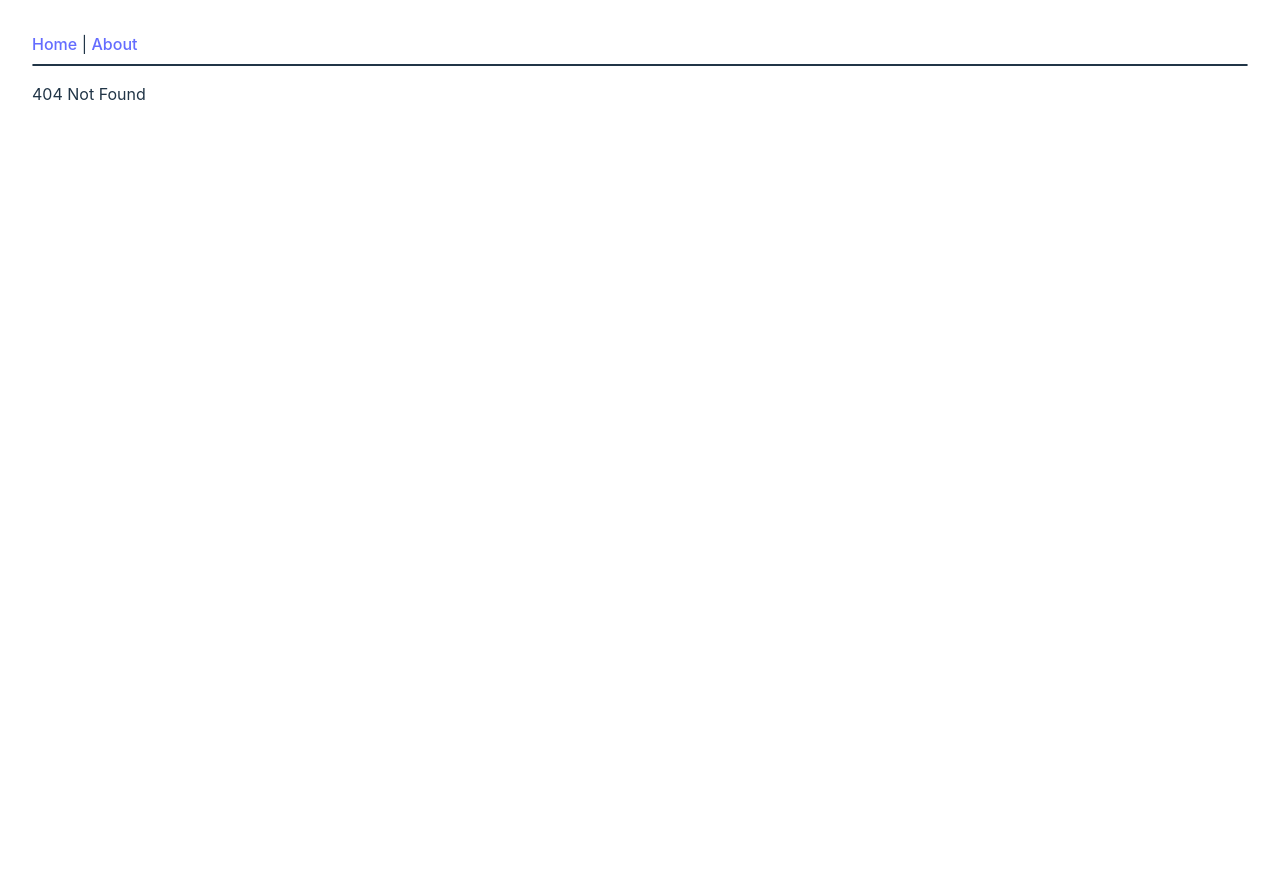
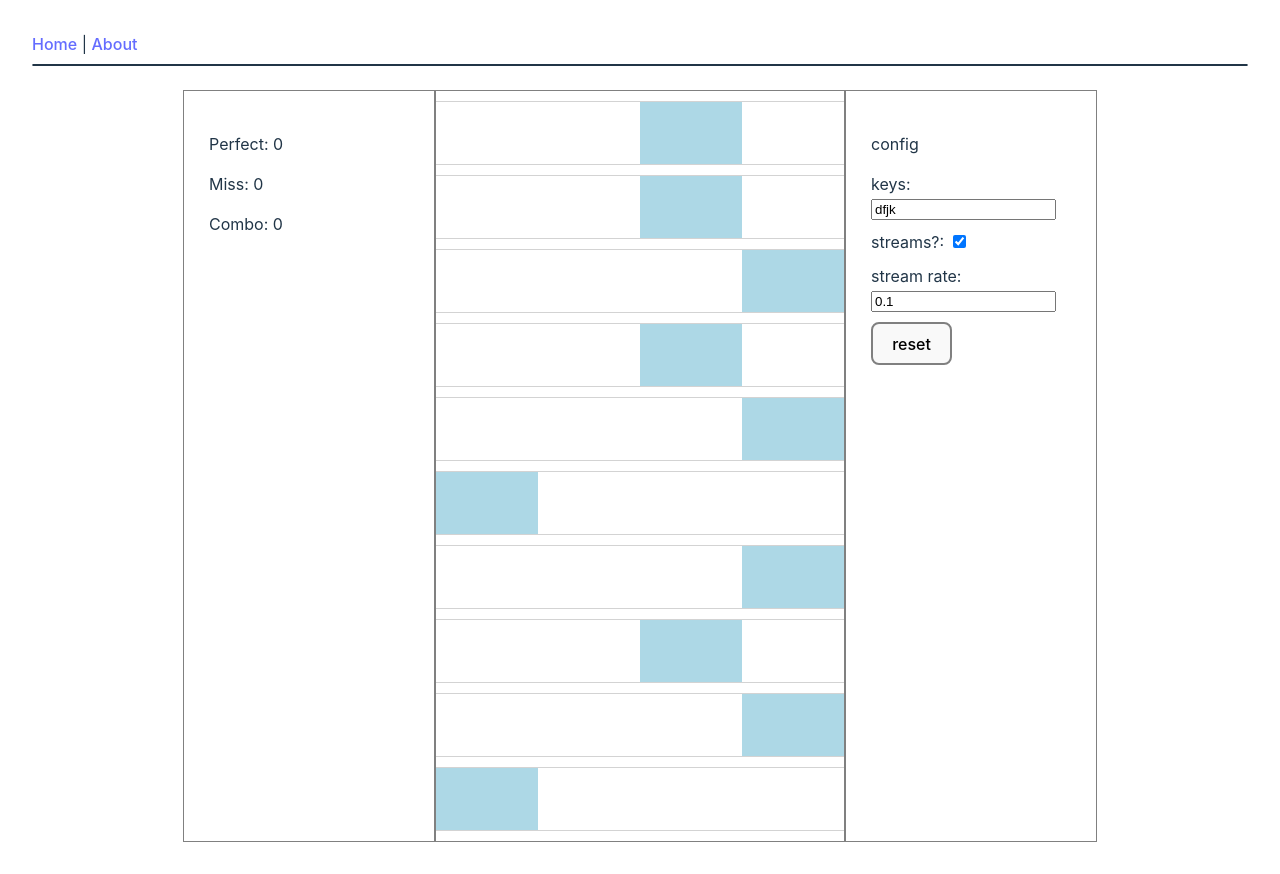
Before and after one commit to knlao/knlao.github.io, a Vue app: page /4k in a window 1280 px wide. Before the commit this address had no page. Before the commit the page ends 800 px from the top, so only its background shows below. Built offline with nearby package versions, Linux system fonts and the light colour scheme.

Commit message:
Added Clock.vue and FourKeys.vue

```diff
--- a/src/components/Home.vue
+++ b/src/components/Home.vue
@@ -11,6 +11,8 @@ import Shortcut from './Shortcut.vue'
     <Shortcut title="24 Solver" link="/solve24" description="solve the 24 game"></Shortcut>
     <Shortcut title="Play 24" link="/play24" description="play the 24 game, guarantees that it has at least 1 solution"></Shortcut>
     <Shortcut title="Number Factorization" link="/factor" description="factor a number"></Shortcut>
+    <Shortcut title="Clock" link="/clock" description="a random time teller"></Shortcut>
+    <Shortcut title="4k Game" link="/4k" description="4 keys mania"></Shortcut>
 </template>
 
 <style scoped>
--- /dev/null
+++ b/src/components/pages/Clock.vue
@@ -0,0 +1,22 @@
+<script setup>
+import { ref } from 'vue';
+
+const date = ref(new Date())
+
+const styles = ref("hh:mm:ss");
+
+setInterval(() => {
+    date.value = new Date();
+}, 1000);
+
+//https://www.freecodecamp.org/news/how-to-format-a-date-with-javascript-date-formatting-in-js/
+
+</script>
+
+<template>
+    <p>{{ date }}</p>
+</template>
+
+<style scoped>
+
+</style>
--- /dev/null
+++ b/src/components/pages/FourKeys.vue
@@ -0,0 +1,179 @@
+<script setup>
+import { ref, onMounted } from 'vue';
+import rng from './../functions/rng'
+
+const keys = ref("dfjk");
+const m = ref([]);
+const ss = ref(true);
+const ssrate = ref(0.10);
+
+const bad = ref(false);
+
+const perfect = ref(0);
+const miss = ref(0);
+const combo = ref(0);
+
+const generatemap = (n, f) => {
+    if (f) {
+        m.value = [rng(1, keys.value.length)];
+    }
+    if (!ss.value) ssrate.value = 0;
+    for (let i = (f ? 1 : 0); i < n; i++) {
+        if (Math.random() < ssrate.value) {
+            m.value.push(m.value.at(-1))
+        } else {
+            let j = m.value.at(-1);
+            let x = rng(1, keys.value.length-1);
+            m.value.push((x < j ? x : x+1));
+        }
+    }
+}
+
+const scrollgame = () => {
+    document.querySelectorAll("tr").forEach(x=>x.classList.add("scroll"))
+    setTimeout(() => {
+        document.querySelectorAll("tr").forEach(x=>x.classList.remove("scroll"))
+    }, "100");
+}
+
+const keyclicked = (k) => {
+    if (keys.value.indexOf(k)+1 === m.value[0]) {
+        bad.value = false;
+        generatemap(1, false);
+        scrollgame();
+        m.value.shift();
+        perfect.value++;
+        combo.value++;
+    } else {
+        bad.value = true;
+        miss.value++;
+        combo.value = 0;
+    }
+}
+
+window.addEventListener("keydown", (e) => {
+    const k = e.key;
+    if (keys.value.includes(k)) {
+        keyclicked(k);
+    }
+});
+
+const reset = () => {
+    perfect.value = 0;
+    miss.value = 0;
+    generatemap(10, true);
+}
+
+const sschanged = () => {
+    ssrate.value = (ss.value ? 0.1 : 0);
+}
+
+onMounted(() => {
+    generatemap(10, true);
+})
+
+</script>
+
+<template>
+
+    <br>
+    <div class="window">
+        <div class="infobox">
+            <p>Perfect: {{ perfect }}</p>
+            <p>Miss: {{ miss }}</p>
+            <p>Combo: {{ combo }}</p>
+        </div>
+        <div class="gameframe" :class="[bad ? 'wrong' : 'normal']">
+            <table class="game" :class="[bad ? 'wrong' : 'normal']">
+                <tr v-for="t in m.slice().reverse()">
+                    <td v-for="n in keys.length" :class="[t === n ? 'key' : 'none', bad ? 'wrong' : 'normal']" @click="keyclicked(keys[n-1])"></td>
+                </tr>
+            </table>
+        </div>
+        <div class="infobox">
+            <p>config</p>
+            keys: <input v-model="keys" />
+            <div class="s"></div>
+            streams?: <input type="checkbox" v-model="ss" @change="sschanged()"/>
+            <div class="s"></div>
+            stream rate: <input v-model="ssrate" :disabled="ss ? disabled : ''" />
+            <div class="s"></div>
+            <div class="s"></div>
+            <button @click="reset()">reset</button>
+        </div>
+    </div>
+
+</template>
+
+<style scoped>
+
+.window {
+    display: flex;
+    justify-content: center;
+    width: auto;
+}
+
+.game {
+    margin: auto;
+}
+
+.infobox {
+    width: 200px;
+    padding: 25px;
+    border: gray solid 1px;
+}
+
+.s {
+    margin-top: 10px;
+}
+
+.normal {
+    background-color: none;
+}
+
+/* .wrong {
+    background-color: lightpink;
+} */
+
+table {
+    border: gray solid 1px;
+    border-spacing: 0px 10px;
+    overflow: hidden;
+}
+
+td {
+    width: 100px;
+    height: 60px;
+    border-top: lightgray solid 1px;
+    border-bottom: lightgray solid 1px;
+    border-collapse: collapse;
+    text-align: center;
+    vertical-align: center;
+}
+
+td.none {
+    background-color: none;
+}
+
+td.key {
+    background-color: lightblue;
+}
+
+td.key.wrong {
+    background-color: lightpink;
+}
+
+.scroll {
+    animation: 0.05s ease-in-out scrolldown forwards;
+}
+
+@keyframes scrolldown {
+    from {
+        transform: translate(0, -60px);
+    }
+    to {
+        transform: translate(0, 0px);
+    }
+}
+
+</style>
--- a/src/main.js
+++ b/src/main.js
@@ -17,6 +17,8 @@ import Solve24 from './components/pages/Solve24.vue';
 import Play24 from './components/pages/Play24.vue';
 import Factor from './components/pages/Factor.vue';
 import MyProjects from './components/pages/MyProjects.vue';
+import Clock from './components/pages/Clock.vue';
+import FourKeys from './components/pages/FourKeys.vue'
 
 import { createRouter, createWebHistory } from 'vue-router';
 
@@ -68,6 +70,16 @@ const router = createRouter({
             path: '/myprojects',
             name: 'MyProjects',
             component: MyProjects
+        },
+        {
+            path: '/clock',
+            name: 'Clock',
+            component: Clock
+        },
+        {
+            path: '/4k',
+            name: 'FourKeys',
+            component: FourKeys
         }
     ]
 });
```
Also changed, not shown: 5 other files (tests, documents, lock files or other folders).
